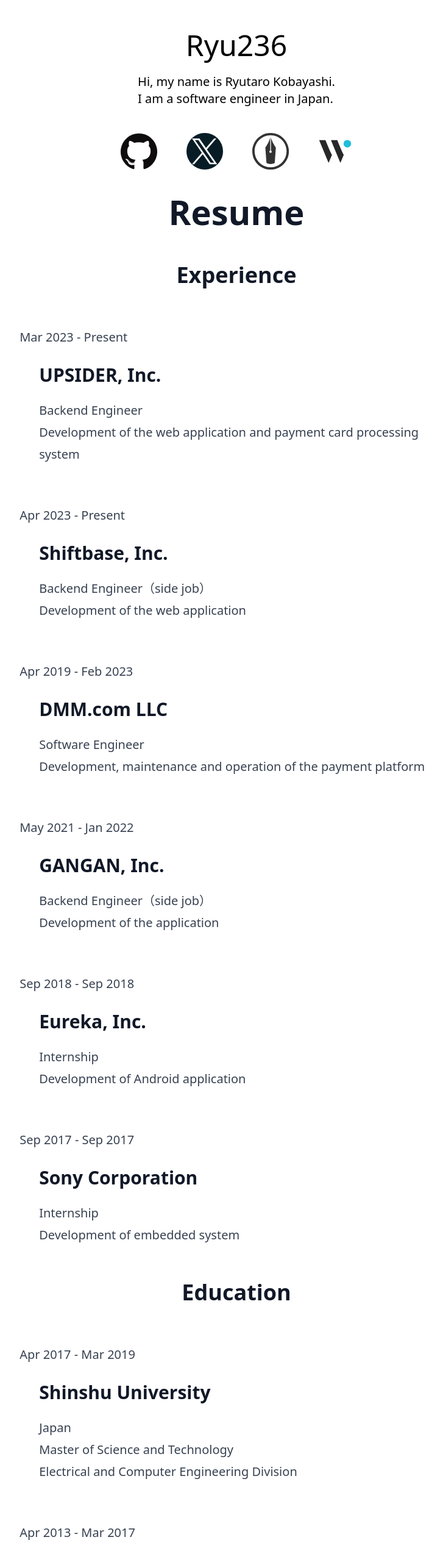
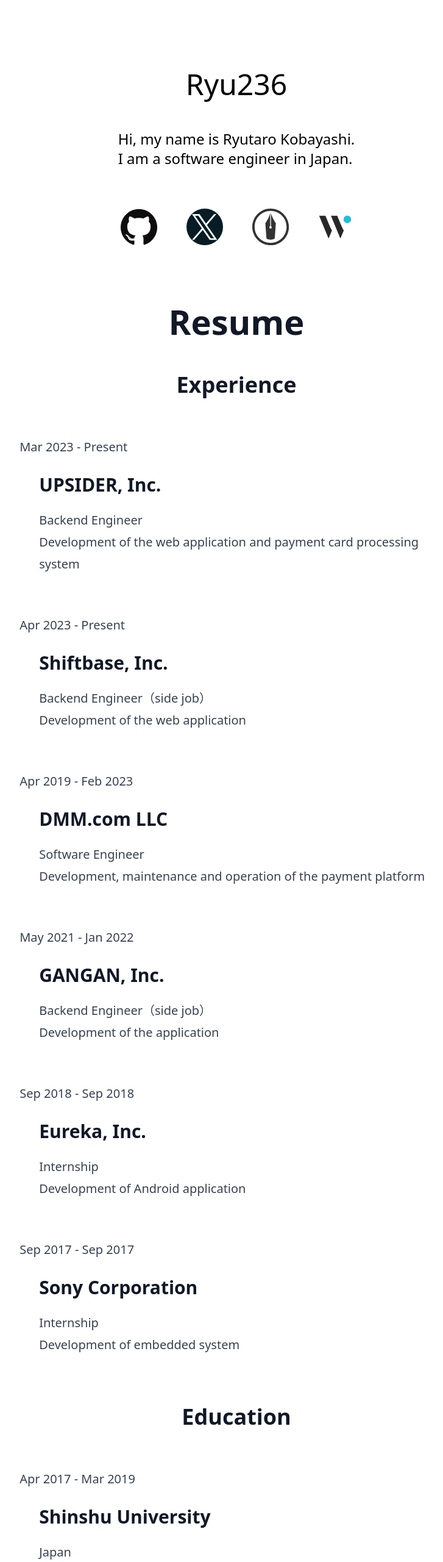
Before and after one commit to Ryu236/portfolio, a Next.js app: page / in a window 1280 px wide. Shown: the top 2561 px of the page at 61% size, without its empty margins (252-979 px from the left). Built offline with nearby package versions, Linux system fonts and the light colour scheme; no server answers.

Commit message:
Modify page style (#229)

```diff
--- a/components/resume.tsx
+++ b/components/resume.tsx
@@ -2,7 +2,7 @@ import React from 'react'
 
 export const Resume: React.VFC = () => {
   return (
-    <article className="prose prose-h3:mt-0 lg:prose-p:mt-16 prose-p:mt-10 lg:prose-xl text-left">
+    <article className="prose prose-h3:mt-0 lg:prose-p:mt-16 prose-p:mt-10 lg:prose-xl text-left mt-24">
       <div className="text-center">
         <h1>Resume</h1>
       </div>
@@ -59,7 +59,7 @@ export const Resume: React.VFC = () => {
         </div>
       </div>
 
-      <div className="text-center">
+      <div className="text-center mt-20">
         <h2>Education</h2>
       </div>
       <div className="mx-4">
--- a/pages/index.tsx
+++ b/pages/index.tsx
@@ -205,11 +205,11 @@ export const Home: React.VFC = () => {
         <title>ryu236.com</title>
       </Head>
       <main className="flex flex-col py-16 items-center">
-        <h1 className="leading-3 sm:leading-5 text-4xl sm:text-5xl mb-4 sm:mb-6">
+        <h1 className="leading-3 sm:leading-5 text-4xl sm:text-5xl mt-16 sm:mt-16">
           Ryu236
         </h1>
 
-        <p className="text-xl mt-3">
+        <p className="text-2xl mt-16">
           Hi, my name is Ryutaro Kobayashi.
           <br />I am a software engineer in Japan.
         </p>
@@ -232,7 +232,7 @@ export const Home: React.VFC = () => {
         </div>
         */}
 
-        <div className="flex flex-row items-center justify-center max-w-4xl my-10">
+        <div className="flex flex-row items-center justify-center max-w-4xl mt-16">
           <a
             className="sm:mx-6 mx-3"
             href="https://github.com/Ryu236/"
@@ -274,7 +274,7 @@ export const Home: React.VFC = () => {
         <Resume />
       </main>
 
-      <footer className="w-full h-20 flex justify-center border-t">
+      <footer className="w-full h-20 flex justify-center border-t mt-10">
         <a
           className="flex items-center"
           href="https://twitter.com/Ryuk236"
```
Also changed, not shown: 1 other file (tests, documents, lock files or other folders).
